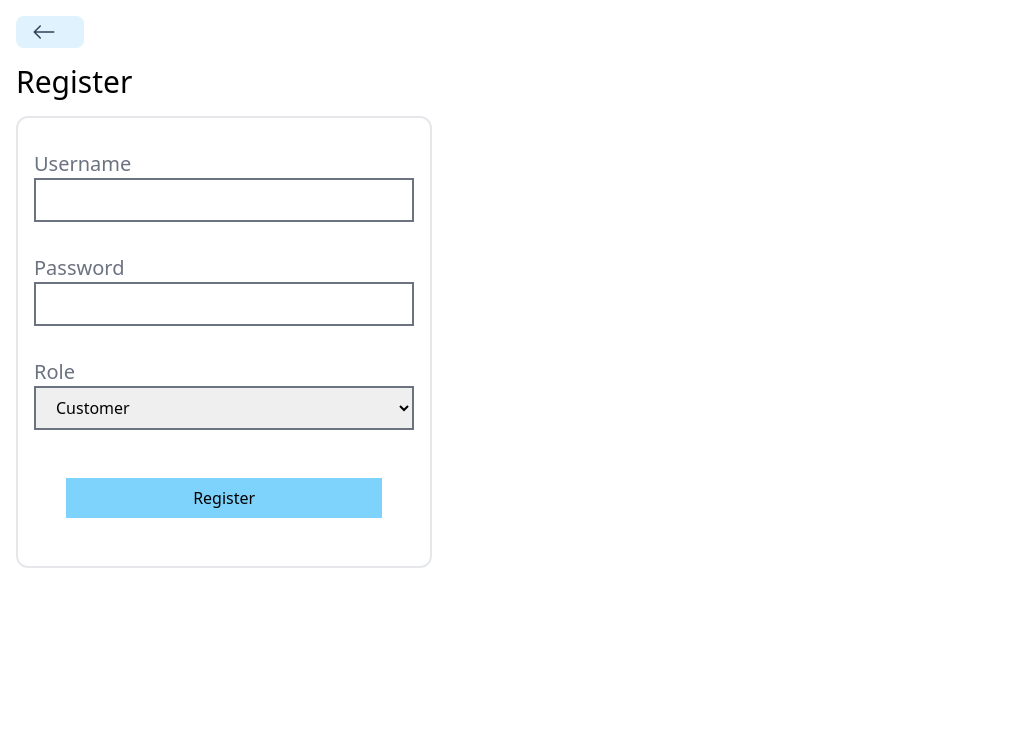
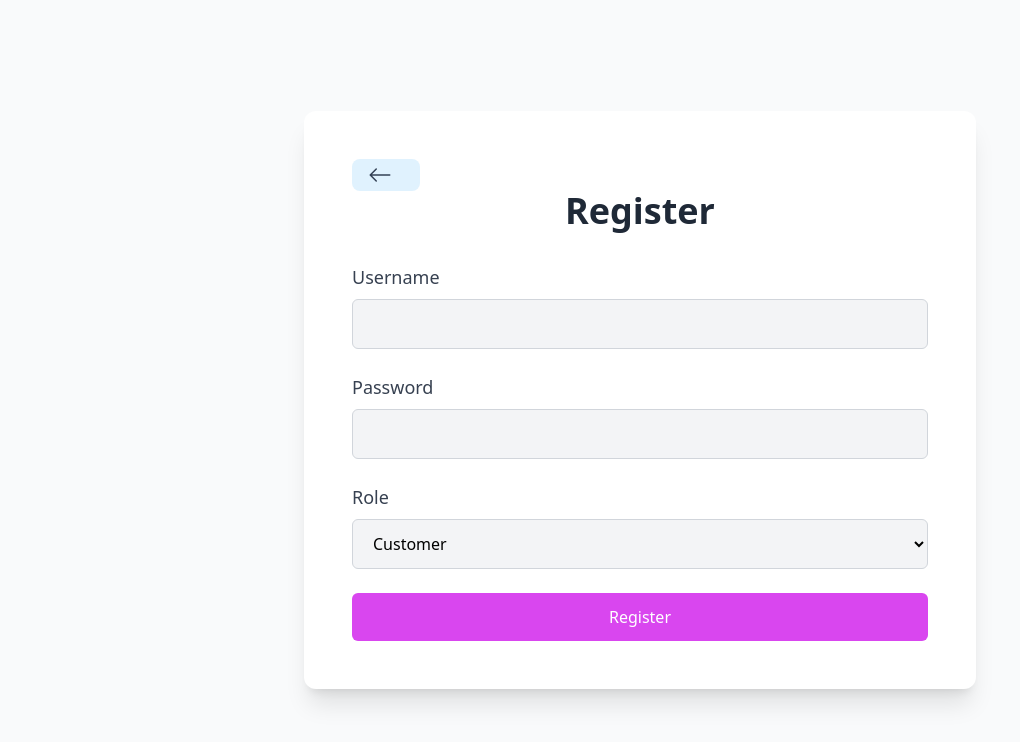
Before and after one commit to AbhinavSivanandhan/commerce-cove, a React (Vite) app in the folder frontend/: page /register in a window 1280 px wide. Shown: the top 742 px of the page, without its empty margins (0-1020 px from the left). Built offline with nearby package versions, Linux system fonts and the light colour scheme.

Commit message:
UI enhancements login+register

```diff
--- a/frontend/src/pages/Login.jsx
+++ b/frontend/src/pages/Login.jsx
@@ -16,7 +16,7 @@ const Login = () => {
     try {
       const response = await axios.post('http://localhost:5001/api/v1/accounts/login', { username, password });
       localStorage.setItem('token', response.data.token);
-      localStorage.setItem('role', response.data.role); // Store the user's role in localStorage
+      localStorage.setItem('role', response.data.role);
       setLoading(false);
       toast.success('Welcome!');
       navigate('/');
@@ -28,35 +28,42 @@ const Login = () => {
   };
 
   return (
-    <div className='p-4'>
+    <div className="min-h-screen flex items-center justify-center bg-gray-50 px-4">
+      <div className="w-full max-w-2xl p-12 bg-white rounded-xl shadow-xl">
         <BackButton />
-      <h1 className='text-3xl my-4'>Login</h1>
-      {loading ? <Spinner /> : ''}
-      <div className='flex flex-col border-2 border-sky-bg-400 rounded-xl w-fit p-4'>
-        <div className='my-4'>
-          <label className='text-xl mr-4 text-gray-500'>Username</label>
+        <h1 className="text-4xl font-semibold text-gray-800 text-center mb-8">Login</h1>
+        {loading && <Spinner />}
+        <div className="space-y-6">
+          <div>
+            <label className="block text-lg font-medium text-gray-700 mb-2">Username</label>
             <input
-            type='text'
+              type="text"
               value={username}
               onChange={(e) => setUsername(e.target.value)}
-            className='border-2 border-gray-500 px-4 py-2 w-full'
+              className="w-full px-4 py-3 rounded-md bg-gray-100 border border-gray-300 focus:border-fuchsia-500"
             />
           </div>
-        <div className='my-4'>
-          <label className='text-xl mr-4 text-gray-500'>Password</label>
+          <div>
+            <label className="block text-lg font-medium text-gray-700 mb-2">Password</label>
             <input
-            type='password'
+              type="password"
               value={password}
               onChange={(e) => setPassword(e.target.value)}
-            className='border-2 border-gray-500 px-4 py-2 w-full'
+              className="w-full px-4 py-3 rounded-md bg-gray-100 border border-gray-300 focus:border-fuchsia-500"
             />
           </div>
-        <button className='p-2 bg-sky-300 m-8' onClick={handleLogin}>Login</button>
-        <div className='text-center'>
-          <span className='text-gray-500'>Don't have an account?</span>
-          <Link to='/register'>
-            <button className='p-2 bg-sky-300 m-8'>Register</button>
+          <button
+            onClick={handleLogin}
+            className="w-full bg-fuchsia-500 text-white py-3 rounded-md hover:bg-fuchsia-600 transition"
+          >
+            Login
+          </button>
+          <div className="text-center mt-6">
+            <span className="text-gray-700">Don't have an account?</span>{' '}
+            <Link to="/register">
+              <button className="ml-2 text-fuchsia-500 hover:underline">Register</button>
             </Link>
+          </div>
         </div>
       </div>
     </div>
--- a/frontend/src/pages/Register.jsx
+++ b/frontend/src/pages/Register.jsx
@@ -8,7 +8,7 @@ import { toast } from 'react-toastify';
 const Register = () => {
   const [username, setUsername] = useState('');
   const [password, setPassword] = useState('');
-  const [role, setRole] = useState('customer'); // default to 'customer'
+  const [role, setRole] = useState('customer');
   const [loading, setLoading] = useState(false);
   const navigate = useNavigate();
 
@@ -26,42 +26,49 @@ const Register = () => {
   };
 
   return (
-    <div className='p-4'>
+    <div className="min-h-screen flex items-center justify-center bg-gray-50 px-4">
+      <div className="w-full max-w-2xl p-12 bg-white rounded-xl shadow-xl">
         <BackButton />
-      <h1 className='text-3xl my-4'>Register</h1>
-      {loading ? <Spinner /> : ''}
-      <div className='flex flex-col border-2 border-sky-bg-400 rounded-xl w-fit p-4'>
-        <div className='my-4'>
-          <label className='text-xl mr-4 text-gray-500'>Username</label>
+        <h1 className="text-4xl font-semibold text-gray-800 text-center mb-8">Register</h1>
+        {loading && <Spinner />}
+        <div className="space-y-6">
+          <div>
+            <label className="block text-lg font-medium text-gray-700 mb-2">Username</label>
             <input
-            type='text'
+              type="text"
               value={username}
               onChange={(e) => setUsername(e.target.value)}
-            className='border-2 border-gray-500 px-4 py-2 w-full'
+              className="w-full px-4 py-3 rounded-md bg-gray-100 border border-gray-300 focus:border-fuchsia-500"
             />
           </div>
-        <div className='my-4'>
-          <label className='text-xl mr-4 text-gray-500'>Password</label>
+          <div>
+            <label className="block text-lg font-medium text-gray-700 mb-2">Password</label>
             <input
-            type='password'
+              type="password"
               value={password}
               onChange={(e) => setPassword(e.target.value)}
-            className='border-2 border-gray-500 px-4 py-2 w-full'
+              className="w-full px-4 py-3 rounded-md bg-gray-100 border border-gray-300 focus:border-fuchsia-500"
             />
           </div>
-        <div className='my-4'>
-          <label className='text-xl mr-4 text-gray-500'>Role</label>
+          <div>
+            <label className="block text-lg font-medium text-gray-700 mb-2">Role</label>
             <select
               value={role}
               onChange={(e) => setRole(e.target.value)}
-            className='border-2 border-gray-500 px-4 py-2 w-full'
+              className="w-full px-4 py-3 rounded-md bg-gray-100 border border-gray-300 focus:border-fuchsia-500"
             >
-            <option value='customer'>Customer</option>
-            <option value='seller'>Seller</option>
-            <option value='admin'>Admin</option>
+              <option value="customer">Customer</option>
+              <option value="seller">Seller</option>
+              <option value="admin">Admin</option>
             </select>
           </div>
-        <button className='p-2 bg-sky-300 m-8' onClick={handleRegister}>Register</button>
+          <button
+            onClick={handleRegister}
+            className="w-full bg-fuchsia-500 text-white py-3 rounded-md hover:bg-fuchsia-600 transition"
+          >
+            Register
+          </button>
+        </div>
       </div>
     </div>
   );
```
Also changed, not shown: 1 other file (tests, documents, lock files or other folders). Lines whose indentation alone changed are shown as unchanged.
